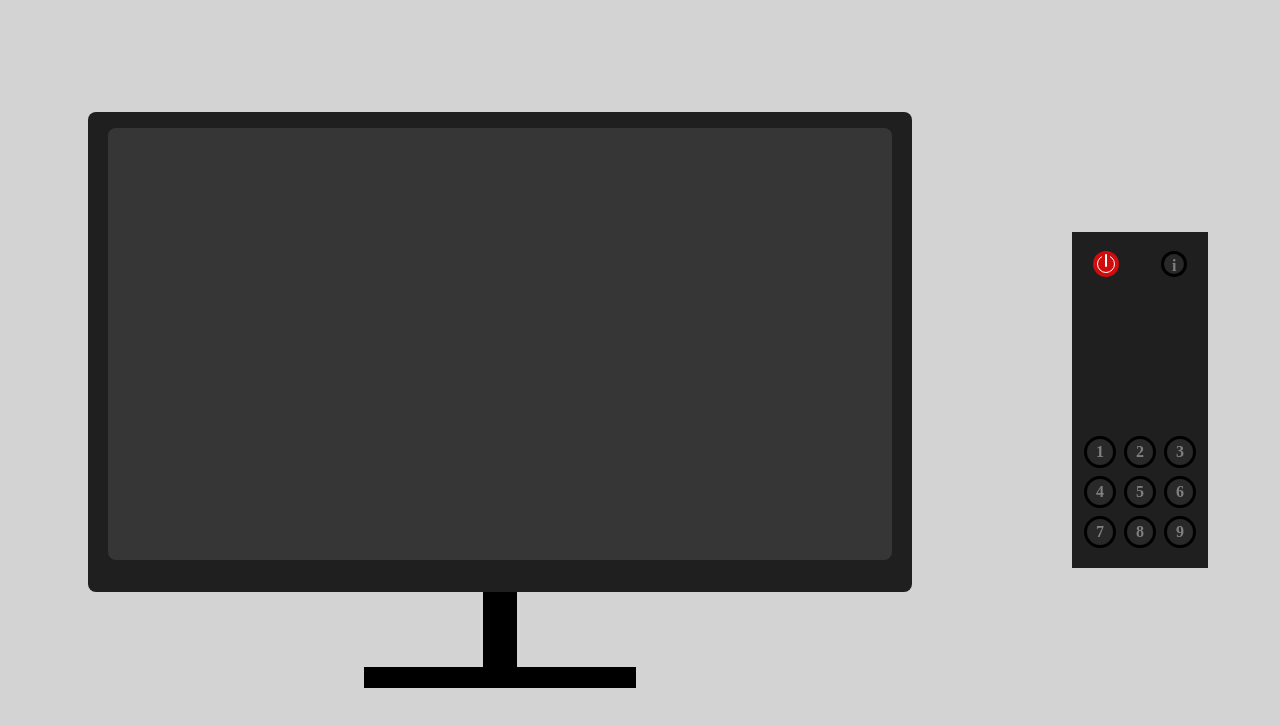
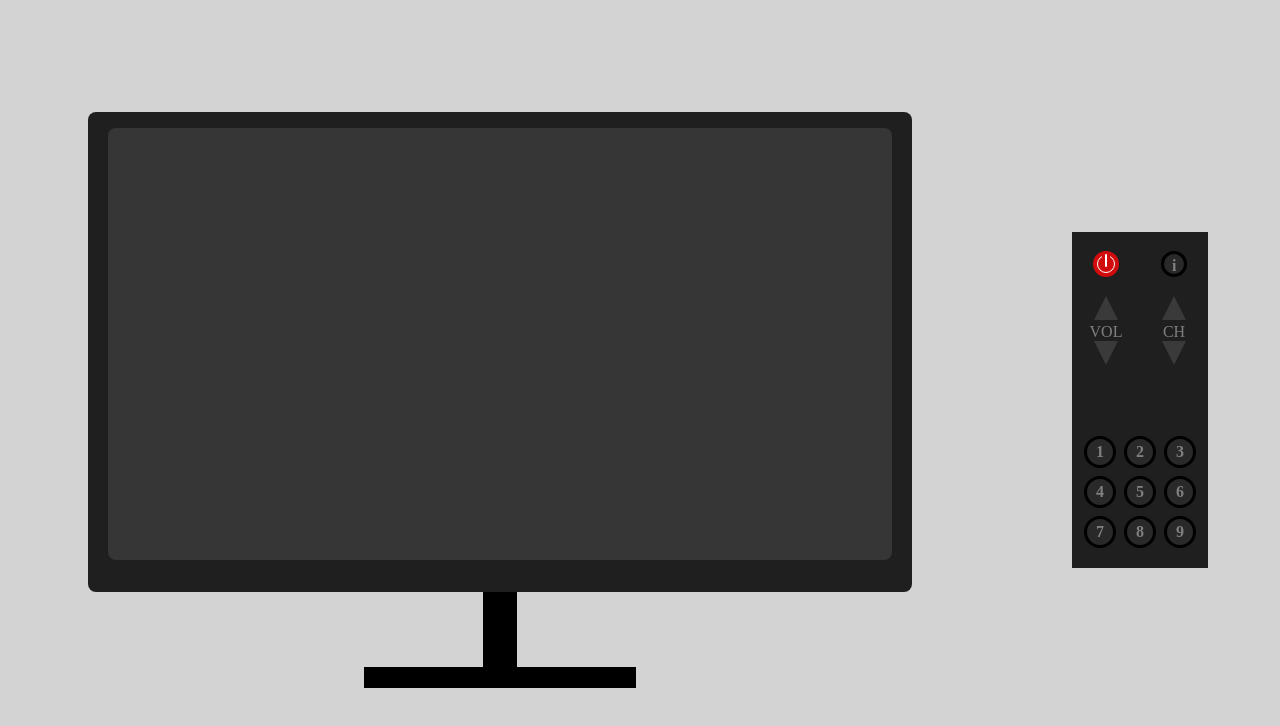
Before and after one commit to MandySpaan/InteractiveTV, a plain HTML site: page index.html in a window 1280 px wide. Drawn offline with Linux system fonts and the light colour scheme.

Commit message:
volume buttons added

```diff
--- a/css/styles.css
+++ b/css/styles.css
@@ -167,9 +167,40 @@ body {
 #vol-ch {
     height: 8.5em;
     width: 8.5em;
+    display: flex;
 }
 
-#channels {
+#volume, #channel {
+    height: 100%;
+    width: 50%;
+
+    display: flex;
+    flex-direction: column;
+    align-items: center;
+}
+
+.button-up {
+    width: 0;
+    height: 0;
+    border-left: 0.8em solid transparent;
+    border-right: 0.8em solid transparent;
+    border-bottom: 1.5em solid rgb(58, 58, 58);
+}
+
+#vol-text, #ch-text {
+    color: grey;
+    padding-top: 0.2em;
+}
+
+.button-down {
+    width: 0;
+    height: 0;
+    border-left: 0.8em solid transparent;
+    border-right: 0.8em solid transparent;
+    border-top: 1.5em solid rgb(58, 58, 58);
+}
+
+#channel-numbers {
     display: grid;
     grid-template-columns: repeat(3, 1fr);
     grid-template-rows: repeat(3, 1fr);
--- a/index.html
+++ b/index.html
@@ -28,8 +28,18 @@
             </div>
           </div>
         </div>
-        <div id="vol-ch"></div>
-        <div id="channels">
+        <div id="vol-ch">
+          <div id="volume">
+          <div class="button-up"></div>
+          <div id="vol-text">VOL</div>
+          <div class="button-down"></div></div>
+        <div id="channel">
+          <div class="button-up"></div>
+          <div id="ch-text">CH</div>
+          <div class="button-down"></div>
+        </div>
+      </div>
+        <div id="channel-numbers">
           <div class="number-button">1</div>
           <div class="number-button">2</div>
           <div class="number-button">3</div>
```
